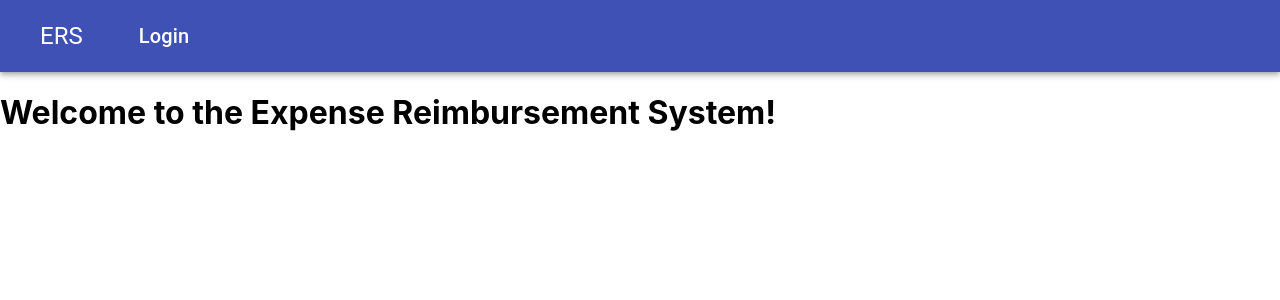
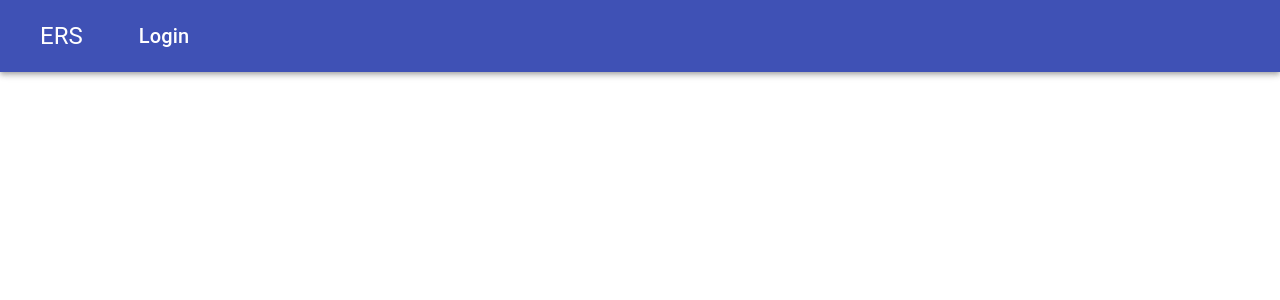
Before and after one commit to 200406-java-react-usf/Scotty_Thoms_p1_UI, a React (Create React App) app: page / in a window 1280 px wide. Shown: the top 300 px of the page. Built offline with nearby package versions, Linux system fonts and the light colour scheme.

Commit message:
removed header, did not work lol

```diff
--- a/src/App.tsx
+++ b/src/App.tsx
@@ -33,7 +33,6 @@ function App() {
 
                     < Switch >
 
-                        < h1> Welcome to the Expense Reimbursement System!</h1>
 
                         < Route path="/home" render={() => < HomeComponent  />} />
                         < Route path="/login" render={() => < LoginComponent /> } />
```
